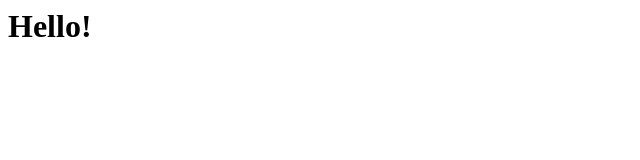
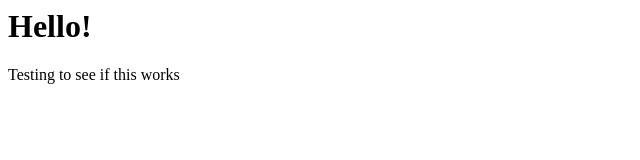
Before and after one commit to tiaracuevas/testing, a plain HTML site: page index.html in a window 1280 px wide. Shown: the whole page, without its empty margins (0-640 px from the left). Drawn offline with Linux system fonts and the light colour scheme.

Commit message:
trying to push to branch

```diff
--- a/index.html
+++ b/index.html
@@ -1,5 +1,6 @@
 <html>
     <body>
         <h1>Hello!</h1>
+        <p>Testing to see if this works</p>
     </body>
 </html>
```
